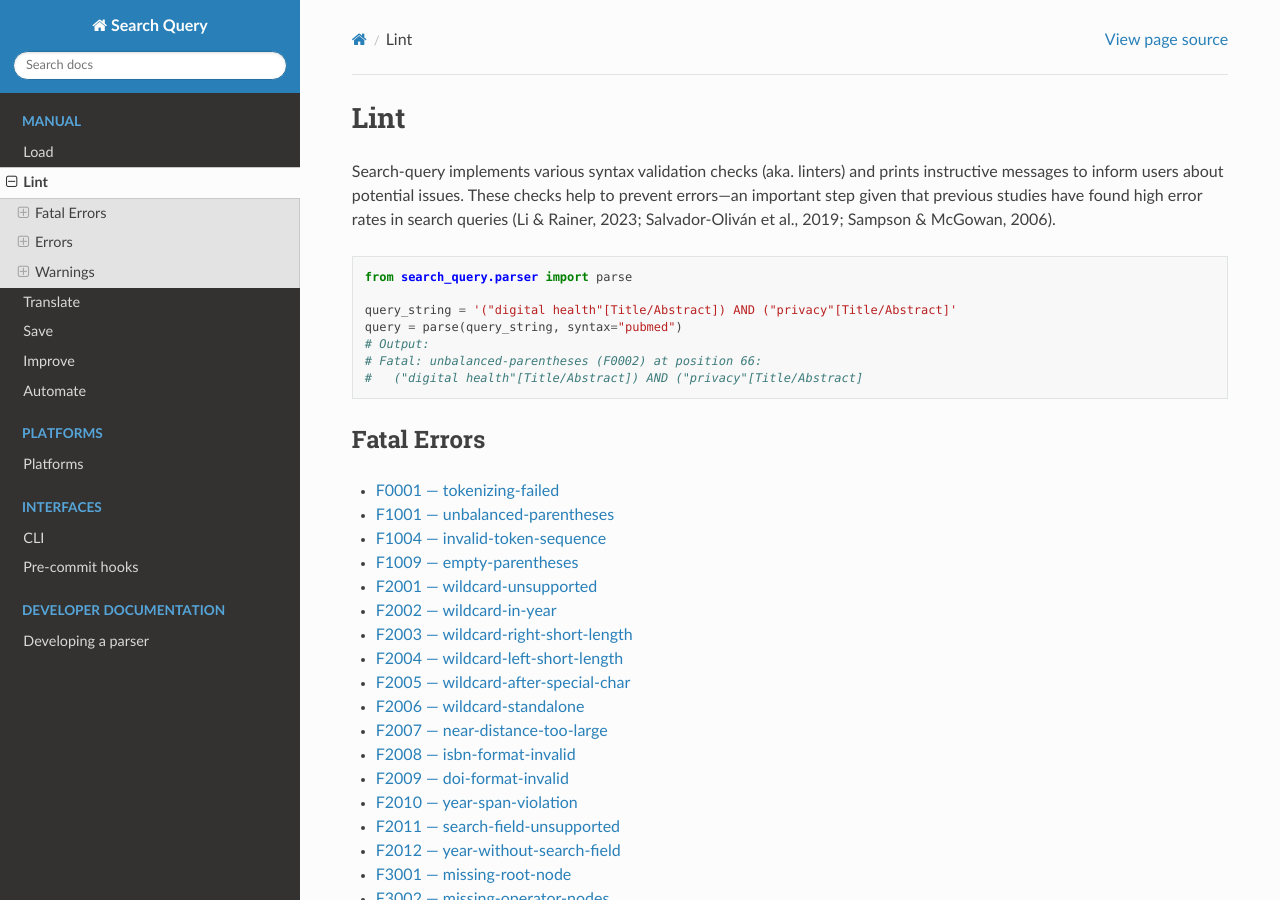
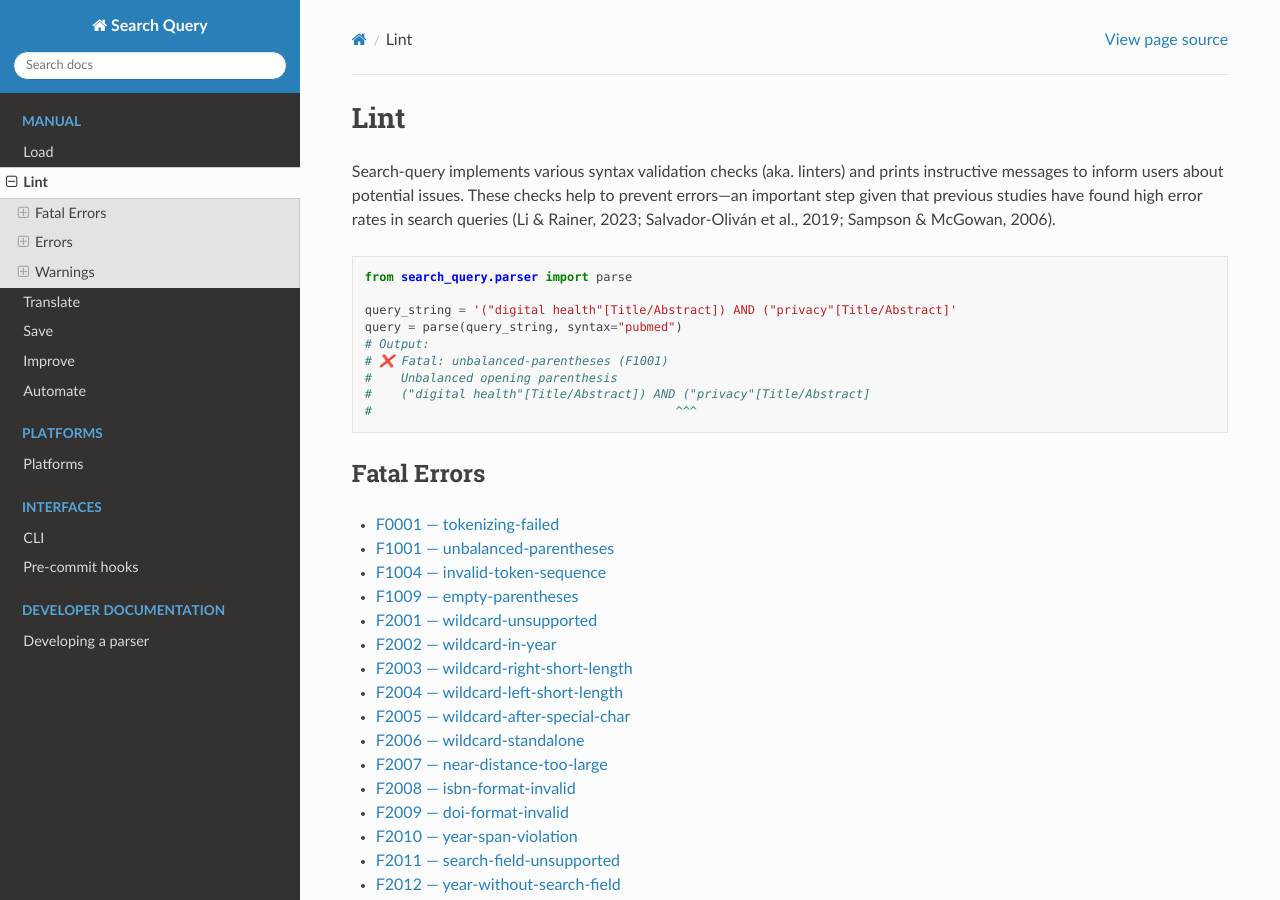
Before and after one commit to CoLRev-Environment/search-query, a Sphinx documentation site: the page built from docs/source/lint/index.rst, in a window 1280 px wide and 900 px high. Built offline with Sphinx 7.4.7 and the Read the Docs theme 3.1.0, drawn with Linux system fonts in a browser that asks for light colours; pages that are not in the unit, such as notebooks, are missing from menus.

Commit message:
update lint

```diff
--- a/docs/source/lint/index.rst
+++ b/docs/source/lint/index.rst
@@ -13,8 +13,10 @@ These checks help to prevent errors—an important step given that previous stud
     query_string = '("digital health"[Title/Abstract]) AND ("privacy"[Title/Abstract]'
     query = parse(query_string, syntax="pubmed")
     # Output:
-    # Fatal: unbalanced-parentheses (F0002) at position 66:
-    #   ("digital health"[Title/Abstract]) AND ("privacy"[Title/Abstract]
+    # ❌ Fatal: unbalanced-parentheses (F1001)
+    #    Unbalanced opening parenthesis
+    #    ("digital health"[Title/Abstract]) AND ("privacy"[Title/Abstract]
+    #                                          ^^^
 
 
 .. include:: errors_index.rst
```
